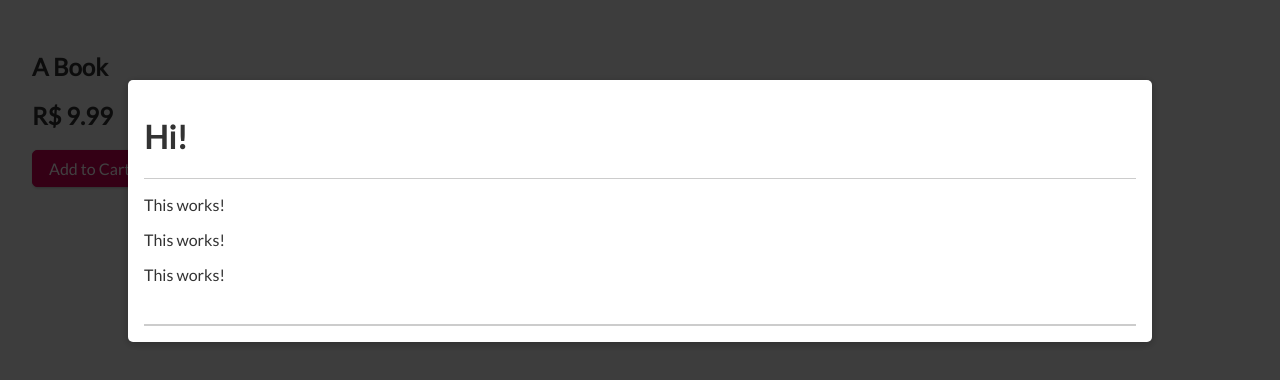
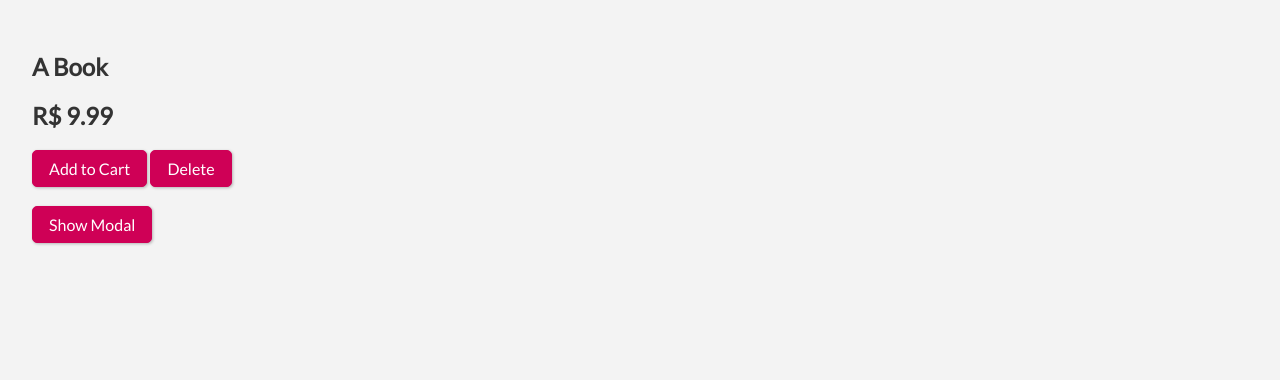
Before and after one commit to heltonricardo/estudo-svelte, a Svelte app: page / in a window 1280 px wide. Shown: the top 380 px of the page. Built offline with nearby package versions, Linux system fonts and the light colour scheme.

Commit message:
exemplo abrindo e fechando o modal

```diff
--- a/src/ComponentEvents/ComponentEvents.svelte
+++ b/src/ComponentEvents/ComponentEvents.svelte
@@ -1,5 +1,4 @@
 <script>
-  import App from "../App.svelte";
   import Modal from "./Modal.svelte";
   import Product from "./Product.svelte";
 
@@ -10,6 +9,8 @@
       price: 9.99,
     },
   ];
+
+  let showModal = false;
 
   function addToCart(event) {
     console.log(event.detail);
@@ -29,13 +30,21 @@
   />
 {/each}
 
-<Modal>
+<br />
+<button on:click={() => (showModal = true)}>Show Modal</button>
+
+{#if showModal}
+  <Modal
+    on:cancel={() => (showModal = false)}
+    on:close={() => (showModal = false)}
+  >
     <h1 slot="header">Hi!</h1>
     <p>This works!</p>
     <p>This works!</p>
-  <input slot="footer" type="text" name="" id="">
+    <button slot="footer" on:click={() => (showModal = false)}>Confirm</button>
     <p>This works!</p>
   </Modal>
+{/if}
 
 <!--
   É possível enviar conteúdo para o Modal em vários locais/slots diferentes no
--- a/src/ComponentEvents/Modal.svelte
+++ b/src/ComponentEvents/Modal.svelte
@@ -1,3 +1,8 @@
+<script>
+  import { createEventDispatcher } from "svelte";
+  let dispatch = createEventDispatcher();
+</script>
+
 <style>
   .backdrop {
     position: fixed;
@@ -28,7 +33,7 @@
   }
 </style>
 
-<div class="backdrop" />
+<div class="backdrop" on:click={() => dispatch("cancel")} />
 
 <div class="modal">
   <header>
@@ -41,10 +46,9 @@
 
   <footer>
     <slot name="footer">
-      <button>Close</button>
+      <button on:click={() => dispatch("close")}>Close</button>
     </slot>
   </footer>
-
 </div>
 
 <!--
```
Also changed, not shown: src/App.svelte (+8 -4 lines). Lines whose indentation alone changed are shown as unchanged.
